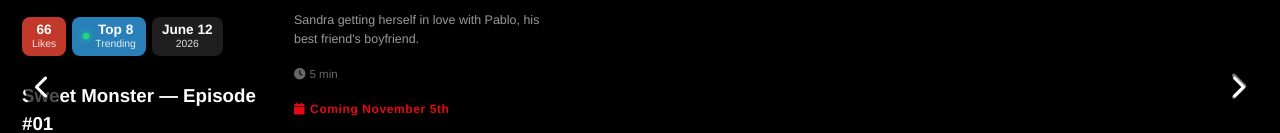
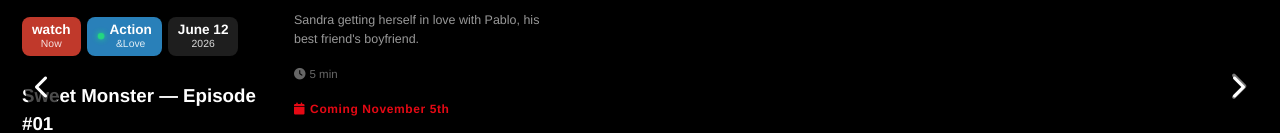
Before and after one commit to officialreinblacks-collab/V1996, a plain HTML site: page index.html in a window 1280 px wide. Shown: the part 1037-1170 px from the top of the page. Drawn offline with nearby package versions, Linux system fonts and the light colour scheme.

Commit message:
Update film meta section labels in index.html

```diff
--- a/index.html
+++ b/index.html
@@ -460,14 +460,14 @@
     <div class="film-meta">
         <div style="display:flex;gap:6px;margin:10px 0 8px;flex-wrap:wrap;">
             <div style="background:#c0392b;color:#fff;border-radius:8px;padding:5px 10px;text-align:center;line-height:1.2;">
-                <div style="font-weight:700;font-size:0.85rem;">66</div>
-                <div style="font-size:0.65rem;opacity:0.85;">Likes</div>
+                <div style="font-weight:700;font-size:0.85rem;">watch</div>
+                <div style="font-size:0.65rem;opacity:0.85;">Now</div>
             </div>
             <div style="background:#2980b9;color:#fff;border-radius:8px;padding:5px 10px;text-align:center;line-height:1.2;display:flex;align-items:center;gap:5px;">
                 <span class="live-dot"></span>
                 <div>
-                    <div style="font-weight:700;font-size:0.85rem;">Top 8</div>
-                    <div style="font-size:0.65rem;opacity:0.85;">Trending</div>
+                    <div style="font-weight:700;font-size:0.85rem;">Action</div>
+                    <div style="font-size:0.65rem;opacity:0.85;">&Love</div>
                 </div>
             </div>
             <div style="background:#1e1e1e;color:#fff;border-radius:8px;padding:5px 10px;text-align:center;line-height:1.2;">
```
